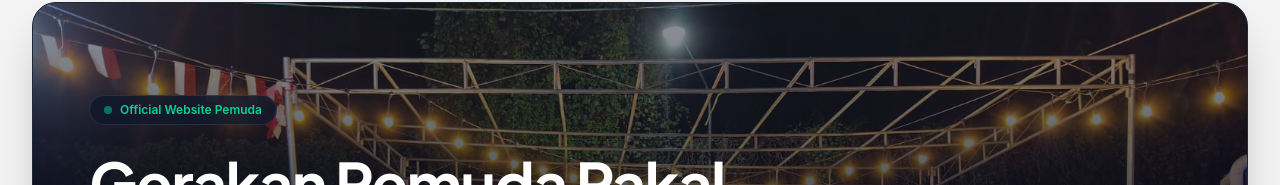
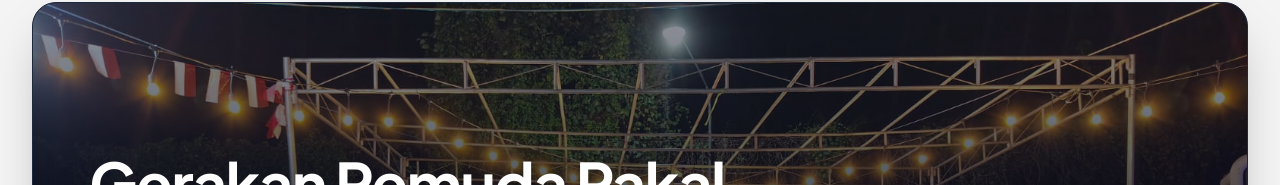
Before and after one commit to shn3vnn/karang-taruna-pakal, a React (Vite) app in the folder website-karang-taruna/: page / in a window 1280 px wide. Shown: the part 103-288 px from the top of the page. Built offline with nearby package versions, Linux system fonts and the light colour scheme; no server answers; the database is empty; the HTML template or start-up script is replaced by a standard one.

Commit message:
pembaruan appjsx

```diff
--- a/website-karang-taruna/src/App.jsx
+++ b/website-karang-taruna/src/App.jsx
@@ -220,12 +220,8 @@ export default function App() {
             {/* Gradasi Overlay Gelap */}
             <div className="absolute inset-0 bg-gradient-to-t from-slate-950 via-slate-950/60 to-transparent"></div>
 
-            {/* Konten Teks Hero */}
+            {/* Konten Teks Hero (Badge Hijau Dihapus) */}
             <div className="relative z-10 max-w-2xl text-white space-y-6">
-              <div className="inline-flex items-center gap-2 px-3.5 py-1.5 rounded-full bg-slate-900/80 backdrop-blur-md border border-white/10 text-xs font-semibold text-emerald-400">
-                <span className="w-2 h-2 rounded-full bg-emerald-400 animate-pulse"></span>
-                Official Website Pemuda
-              </div>
 
               <h1 className="text-3xl sm:text-5xl lg:text-6xl font-bold tracking-tight leading-[1.12]">
                 Gerakan Pemuda Pakal Residence
@@ -337,7 +333,7 @@ export default function App() {
       {/* TRANSPARANSI KAS & GALERI */}
       <TransparansiGaleri />
 
-      {/* SEKSI VISI & MISI (LAYOUT ASLI DENGAN FOTO BARU) */}
+      {/* SEKSI VISI & MISI */}
       <section id="visi-misi" className="py-16 bg-white border-b border-slate-200">
         <div className="max-w-7xl mx-auto px-4 sm:px-6 lg:px-8">
 
@@ -349,7 +345,7 @@ export default function App() {
 
           <div className="grid md:grid-cols-12 gap-10 items-stretch">
 
-            {/* Foto Kiri Melengkung (Asli Tampilan Lama) */}
+            {/* Foto Kiri Melengkung */}
             <div className="md:col-span-5 min-h-[380px] rounded-3xl overflow-hidden bg-slate-900 relative border border-slate-200">
               <img
                 src="/kegiatan-visi.jpeg"
@@ -366,7 +362,7 @@ export default function App() {
               </div>
             </div>
 
-            {/* List Kanan (Misi Organisasi Asli Tampilan Lama) */}
+            {/* List Kanan (Misi Organisasi) */}
             <div className="md:col-span-7 flex flex-col justify-center space-y-6">
 
               <div className="flex gap-4 items-start pb-5 border-b border-slate-200">
```
